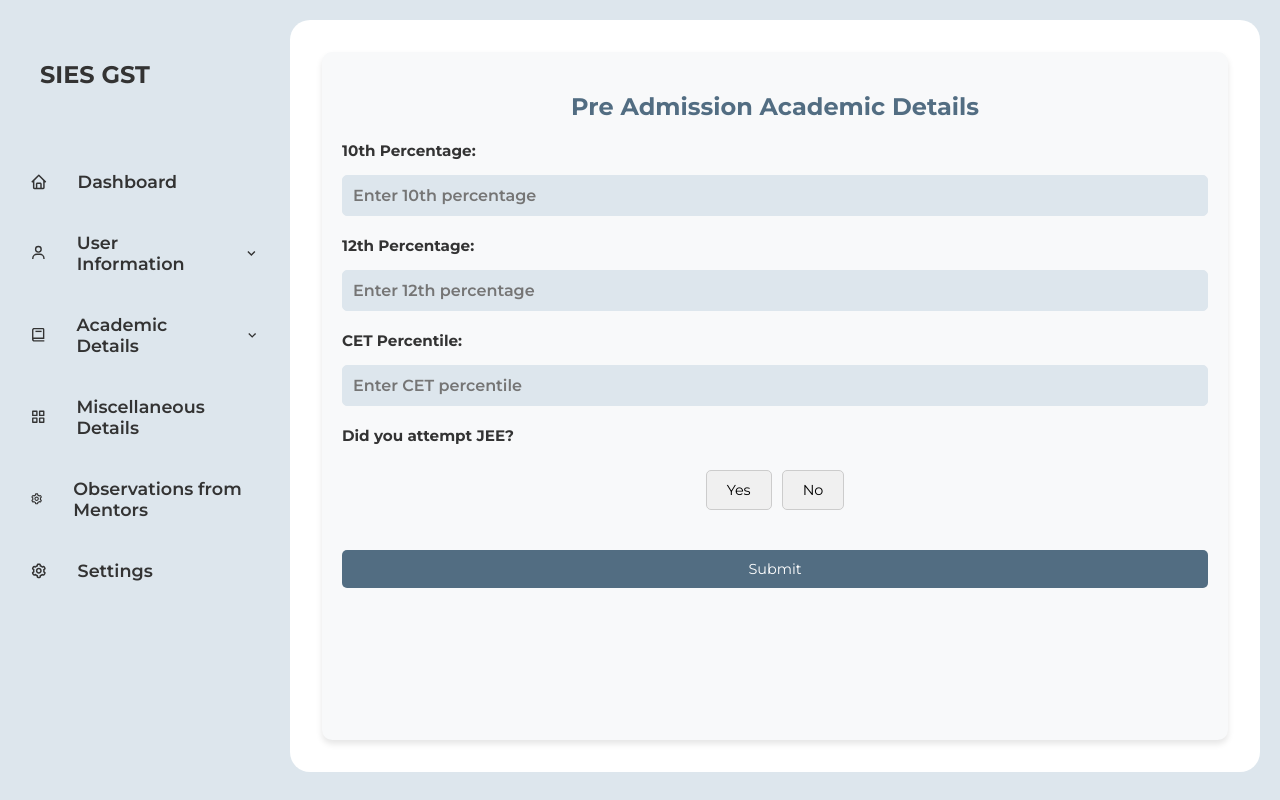
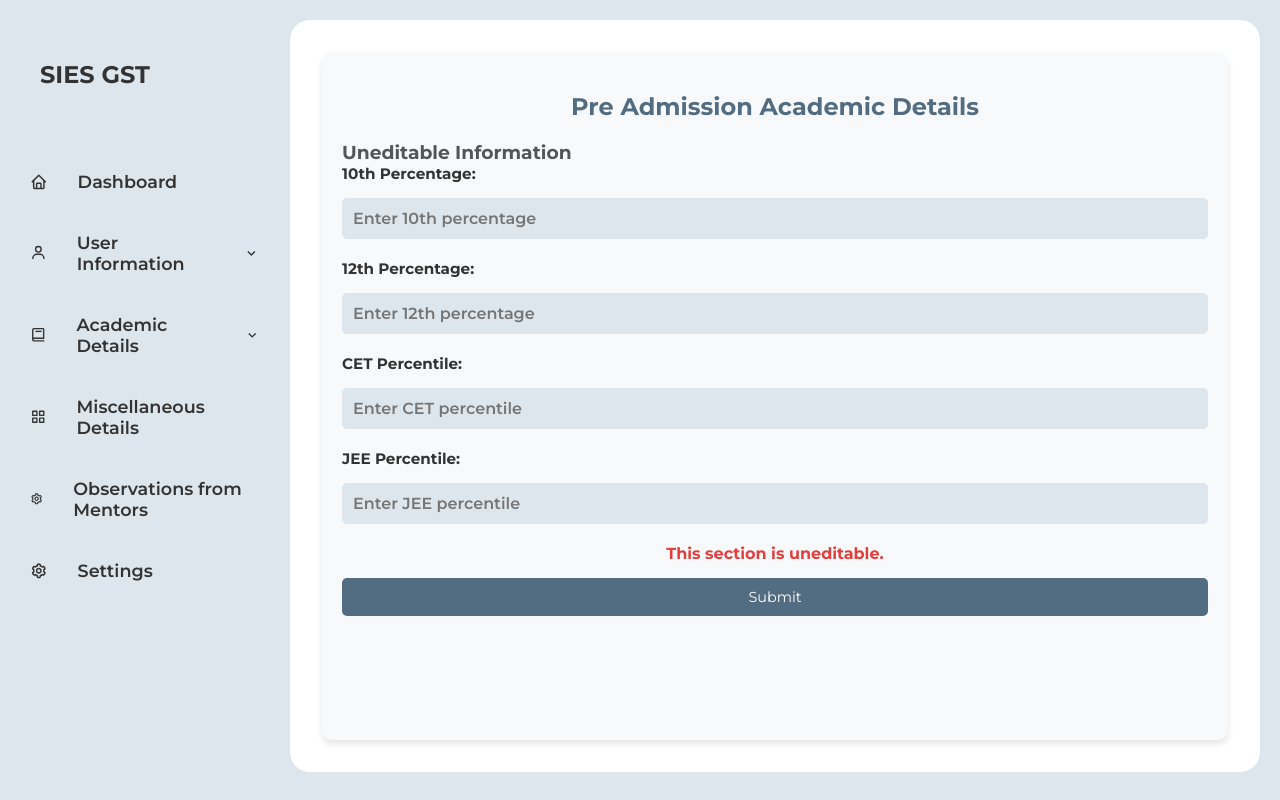
Before and after one commit to Aryan0304Yadav/mentee, a React (Vite) app in the folder Frontend/: page /pre-admission-academic-details in a window 1280 px wide. Built offline with nearby package versions, Linux system fonts and the light colour scheme.

Commit message:
1. Pre Admission Form completed 2. Button added for pre -> post admission form jumping 3. linked in the App JSX

```diff
--- a/Frontend/src/components/PersonalDetails.jsx
+++ b/Frontend/src/components/PersonalDetails.jsx
@@ -38,6 +38,7 @@ const PersonalDetails = () => {
 
   const [isEditable, setIsEditable] = useState(false);
   const [showPopup, setShowPopup] = useState(false);
+  const [isChangesSaved, setIsChangesSaved] = useState(false); // Track if changes are saved
 
   useEffect(() => {
     const fetchStudentData = async () => {
@@ -95,6 +96,7 @@ const PersonalDetails = () => {
 
   const handleSaveChanges = () => {
     setIsEditable(false);
+    setIsChangesSaved(true); // Mark changes as saved
     alert("Changes saved successfully!");
   };
 
@@ -243,7 +245,8 @@ const PersonalDetails = () => {
         </div>
       )}
 
-      <button type="submit">Submit</button>
+      {/* Submit Button appears only after Save Changes is clicked */}
+      {isChangesSaved && <button type="submit">Submit</button>}
     </form>
   );
 };
--- a/Frontend/src/components/PreAdmissionAcademicDetails.jsx
+++ b/Frontend/src/components/PreAdmissionAcademicDetails.jsx
@@ -1,28 +1,46 @@
 import React, { useState } from 'react';
+import { useNavigate } from 'react-router-dom'; // Import useNavigate for navigation
 import "../styles/PreAdmissionAcademicDetails.css"; // Ensure the CSS file is imported
 
 const PreAdmissionAcademicDetails = () => {
-  const [attemptedJee, setAttemptedJee] = useState(null);
-  const [jeePercentile, setJeePercentile] = useState('');
+  const [jeePercentile, setJeePercentile] = useState('');  // State for JEE Percentile
+  const [showSubmitPopup, setShowSubmitPopup] = useState(false); // State to control submit pop-up visibility
+  const [showNextButton, setShowNextButton] = useState(false); // State to control next button visibility
+  const navigate = useNavigate(); // Use useNavigate for routing
 
-  const handleJeeSelection = (selection) => {
-    setAttemptedJee(selection);
-    if (selection === 'no') {
-      setJeePercentile(''); // Reset JEE percentile if 'No' is selected
-    }
+  // Function to handle form submission
+  const handleSubmit = (e) => {
+    e.preventDefault(); // Prevent the default form submission
+    setShowSubmitPopup(true); // Show the submit pop-up after form submission
+  };
+
+  // Function to handle closing the pop-up
+  const handlePopupClose = () => {
+    setShowSubmitPopup(false); // Close the submit pop-up
+    setShowNextButton(true); // Show the "Go to Post Admission" button after closing the pop-up
+  };
+
+  // Function to navigate to the next page
+  const handleNextPage = () => {
+    navigate("/post-admission-academic-details"); // Navigate to PostAdmissionAcademicDetails
   };
 
   return (
-    <form className="form-academic-details">
+    <form className="form-academic-details" onSubmit={handleSubmit}>
       <h2>Pre Admission Academic Details</h2>
 
-      {/* 10th and 12th Marks */}
+      {/* Combined Section for Editable and Non-Editable Fields */}
+      <div className="form-section">
+        {/* Non-editable Information Section */}
+        <h3>Uneditable Information</h3>
+
         <div className="form-row">
           <label>10th Percentage:</label>
           <input
             type="number"
             name="tenthPercentage"
             placeholder="Enter 10th percentage"
+            readOnly={true}  // Fields are now read-only
           />
         </div>
         <div className="form-row">
@@ -31,6 +49,7 @@ const PreAdmissionAcademicDetails = () => {
             type="number"
             name="twelfthPercentage"
             placeholder="Enter 12th percentage"
+            readOnly={true}  // Fields are now read-only
           />
         </div>
         <div className="form-row">
@@ -39,47 +58,47 @@ const PreAdmissionAcademicDetails = () => {
             type="number"
             name="cetPercentile"
             placeholder="Enter CET percentile"
+            readOnly={true}  // Fields are now read-only
           />
         </div>
 
-      {/* JEE Attempt */}
-      <div className="form-row">
-        <label>
-          Did you attempt JEE?
-        </label>
-        <div className="yes-no-buttons">
-          <button
-            type="button"
-            className={attemptedJee === 'yes' ? 'selected' : ''}
-            onClick={() => handleJeeSelection('yes')}
-          >
-            Yes
-          </button>
-          <button
-            type="button"
-            className={attemptedJee === 'no' ? 'selected' : ''}
-            onClick={() => handleJeeSelection('no')}
-          >
-            No
-          </button>
-        </div>
-      </div>
-
-      {/* JEE Percentile input appears only if 'Yes' is selected */}
-      {attemptedJee === 'yes' && (
         <div className="form-row">
           <label>JEE Percentile:</label>
           <input
             type="number"
             name="jeePercentile"
             placeholder="Enter JEE percentile"
-            value={jeePercentile}
-            onChange={(e) => setJeePercentile(e.target.value)}
+            value={jeePercentile}  // Default value for JEE Percentile
+            readOnly={false}  // Allow changes here
+            onChange={(e) => setJeePercentile(e.target.value)}  // Allow change only if editable
           />
+        </div>
+
+        {/* Permanent Message about the form section being uneditable */}
+        <div className="uneditable-message">
+          This section is uneditable.
+        </div>
+      </div>
+
+      {/* Submit Button */}
+      <button type="submit">Submit</button>
+
+      {/* Pop-up for Submit */}
+      {showSubmitPopup && (
+        <div className="popup">
+          <p>Submitted, waiting for approval.</p>
+          <button type="button" onClick={handlePopupClose}>
+            Close
+          </button>
         </div>
       )}
 
-      <button type="submit">Submit</button>
+      {/* Show "Next" button after pop-up is closed */}
+      {showNextButton && (
+        <button type="button" onClick={handleNextPage}>
+          Go to Post Admission Details
+        </button>
+      )}
     </form>
   );
 };
--- a/Frontend/src/styles/PreAdmissionAcademicDetails.css
+++ b/Frontend/src/styles/PreAdmissionAcademicDetails.css
@@ -2,21 +2,21 @@
   width: 100%;
   margin: 0 auto;
   padding: 20px;
-    background: #f8f9fa;
+  background: #f8f9fa; /* Neutral background color */
   border-radius: 10px;
   box-shadow: 0 4px 6px rgba(0, 0, 0, 0.1);
   box-sizing: border-box;
 }
 
 .form-academic-details h2 {
-    color: #526d82;
+  color: #526d82; /* Soft blue for heading */
   margin-bottom: 20px;
   text-align: center;
 }
 
 .form-academic-details .form-row {
   font-weight: bold;
-    color: #4a5568;
+  color: #4a5568; /* Dark gray for text */
   display: flex;
   flex-direction: column;
   gap: 10px; /* Space between label and input */
@@ -25,27 +25,28 @@
 
 .form-academic-details label {
   font-weight: bold;
+  color: #333; /* Dark gray for labels */
 }
 
 .form-academic-details input[type="number"] {
   padding: 10px;
   border-radius: 5px;
-    border: 1px solid #dde6ed;
-    background: #dde6ed;
-    color: #526d82;
+  border: 1px solid #dde6ed; /* Light border color */
+  background: #dde6ed; /* Light blue-grey background */
+  color: #526d82; /* Soft blue for text */
   outline: none;
   width: 100%;
   transition: border-color 0.2s ease-in-out;
 }
 
 .form-academic-details input[type="number"]:focus {
-    border-color: #526d82;
+  border-color: #526d82; /* Soft blue on focus */
 }
 
 .form-academic-details button[type="submit"] {
   padding: 10px 20px;
-    background-color: #526d82;
-    color: #fff;
+  background-color: #526d82; /* Soft blue for button */
+  color: #fff; /* White text */
   border: none;
   border-radius: 5px;
   cursor: pointer;
@@ -56,32 +57,12 @@
 }
 
 .form-academic-details button[type="submit"]:hover {
-    background-color: #145090;
+  background-color: #145090; /* Darker blue on hover */
 }
 
-/* Yes/No button styling */
-.yes-no-buttons {
-  display: inline-flex;  /* Use inline-flex to keep buttons inline */
-  gap: 10px;  /* Space between buttons */
-  justify-content: flex-start;
-  align-items: center;
+.uneditable-message {
+  color: #e53e3e;  /* Red color to indicate warning */
+  font-weight: bold;
+  margin-top: 10px;
+  text-align: center;
 }
-
-.yes-no-buttons button {
-  padding: 10px 20px;
-  background-color: #f0f0f0;  /* Default background color */
-  color: #000;  /* Text color set to black */
-  border: 1px solid #ccc;
-  border-radius: 5px;
-  cursor: pointer;
-  transition: background-color 0.2s ease-in-out;
-}
-
-.yes-no-buttons button.selected {
-  background-color: #526d82;
-  color: #fff;
-}
-
-.yes-no-buttons button:hover {
-  background-color: #dde6ed;  /* Light background on hover */
-}
```
Also changed, not shown: Frontend/src/App.jsx (+4 -4 lines). Lines whose indentation alone changed are shown as unchanged.
